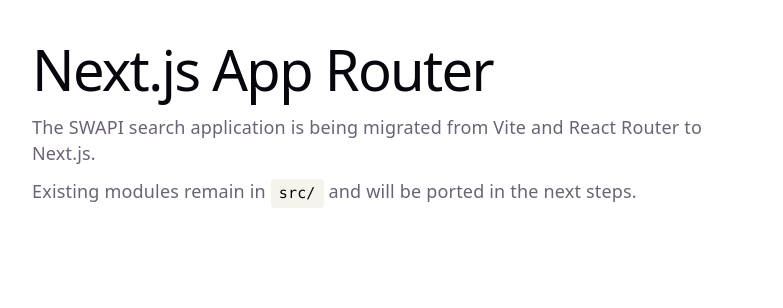
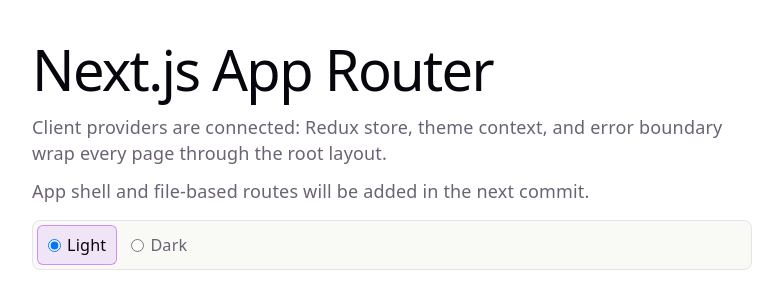
Before and after one commit to bukt0r/RSS-React-project-setup_Class-components_Error-boundary, a Next.js app: page / in a window 1280 px wide. Shown: the top 308 px of the page, without its empty margins (248-1031 px from the left). Built offline with nearby package versions, Linux system fonts and the light colour scheme; no server answers.

Commit message:
feat(next): add Redux and theme providers to App Router layout

```diff
--- a/src/app/globals.css
+++ b/src/app/globals.css
@@ -1,4 +1,5 @@
 @import '../index.css';
+@import '../App.css';
 
 body {
   margin: 0;
@@ -18,3 +19,7 @@
 .migration-placeholder p + p {
   margin-top: 12px;
 }
+
+.migration-placeholder__theme {
+  margin-top: 16px;
+}
--- a/src/app/layout.tsx
+++ b/src/app/layout.tsx
@@ -1,5 +1,6 @@
 import type { Metadata } from 'next';
 import type { ReactNode } from 'react';
+import AppProviders from '@/components/providers/AppProviders';
 import './globals.css';
 
 export const metadata: Metadata = {
@@ -10,7 +11,9 @@
 export default function RootLayout({ children }: { children: ReactNode }) {
   return (
     <html lang="en">
-      <body>{children}</body>
+      <body>
+        <AppProviders>{children}</AppProviders>
+      </body>
     </html>
   );
 }
--- a/src/app/page.tsx
+++ b/src/app/page.tsx
@@ -1,12 +1,9 @@
+import MigrationStatus from '@/components/MigrationStatus';
+
 export default function HomePage() {
   return (
-    <main className="migration-placeholder">
-      <h1>Next.js App Router</h1>
-      <p>
-        The SWAPI search application is being migrated from Vite and React Router to
-        Next.js.
-      </p>
-      <p>Existing modules remain in <code>src/</code> and will be ported in the next steps.</p>
+    <main>
+      <MigrationStatus />
     </main>
   );
 }
--- /dev/null
+++ b/src/components/MigrationStatus.tsx
@@ -0,0 +1,21 @@
+'use client';
+
+import ThemeSwitcher from '@/components/ThemeSwitcher';
+
+function MigrationStatus() {
+  return (
+    <section className="migration-placeholder">
+      <h1>Next.js App Router</h1>
+      <p>
+        Client providers are connected: Redux store, theme context, and error
+        boundary wrap every page through the root layout.
+      </p>
+      <p>App shell and file-based routes will be added in the next commit.</p>
+      <div className="migration-placeholder__theme">
+        <ThemeSwitcher />
+      </div>
+    </section>
+  );
+}
+
+export default MigrationStatus;
--- /dev/null
+++ b/src/components/providers/AppProviders.tsx
@@ -0,0 +1,22 @@
+'use client';
+
+import type { ReactNode } from 'react';
+import AppErrorBoundary from '@/components/AppErrorBoundary';
+import ThemeProvider from '@/context/ThemeProvider';
+import StoreProvider from '@/components/providers/StoreProvider';
+
+interface AppProvidersProps {
+  children: ReactNode;
+}
+
+function AppProviders({ children }: AppProvidersProps) {
+  return (
+    <StoreProvider>
+      <ThemeProvider>
+        <AppErrorBoundary>{children}</AppErrorBoundary>
+      </ThemeProvider>
+    </StoreProvider>
+  );
+}
+
+export default AppProviders;
--- /dev/null
+++ b/src/components/providers/StoreProvider.tsx
@@ -0,0 +1,15 @@
+'use client';
+
+import { Provider } from 'react-redux';
+import type { ReactNode } from 'react';
+import { store } from '@/store/store';
+
+interface StoreProviderProps {
+  children: ReactNode;
+}
+
+function StoreProvider({ children }: StoreProviderProps) {
+  return <Provider store={store}>{children}</Provider>;
+}
+
+export default StoreProvider;
--- a/src/context/ThemeProvider.tsx
+++ b/src/context/ThemeProvider.tsx
@@ -1,3 +1,5 @@
+'use client';
+
 import { useEffect, useMemo, useState, type ReactNode } from 'react';
 import { ThemeContext, type Theme, type ThemeContextValue } from './themeContext';
 
```
